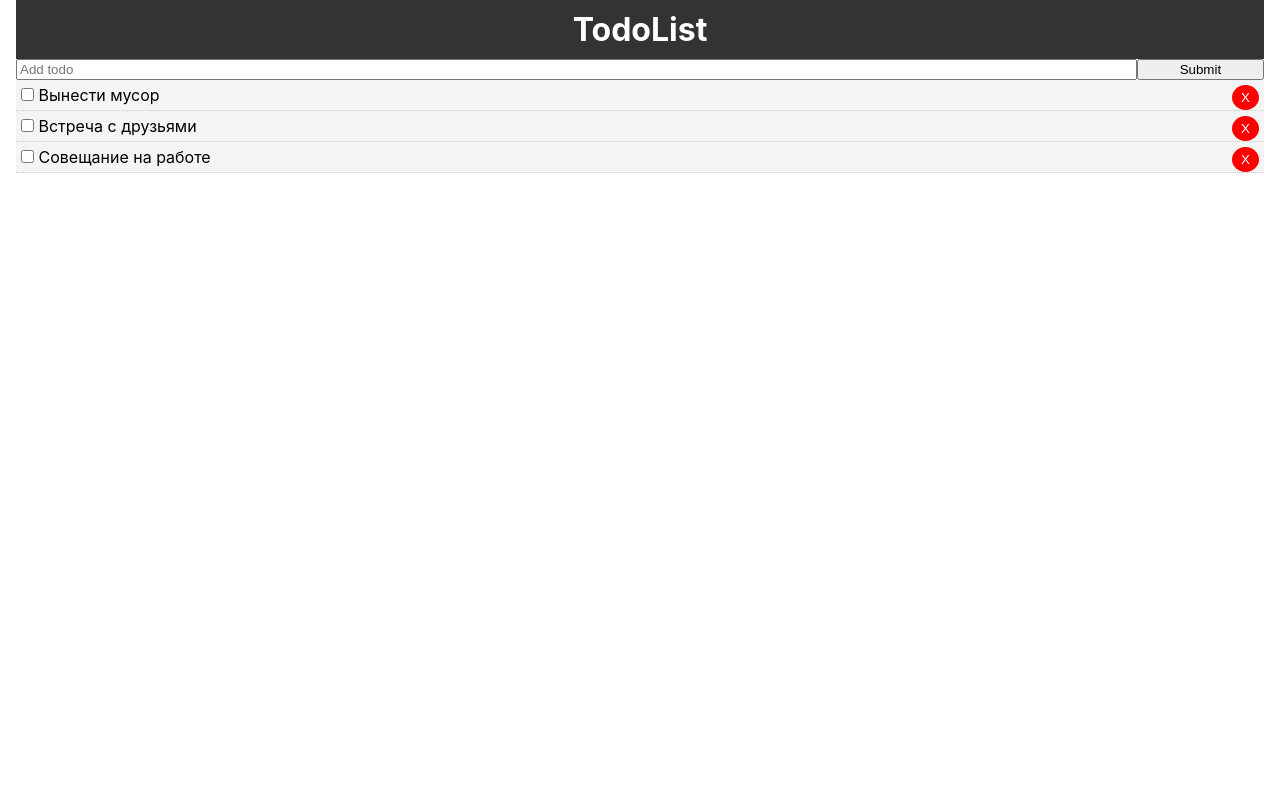
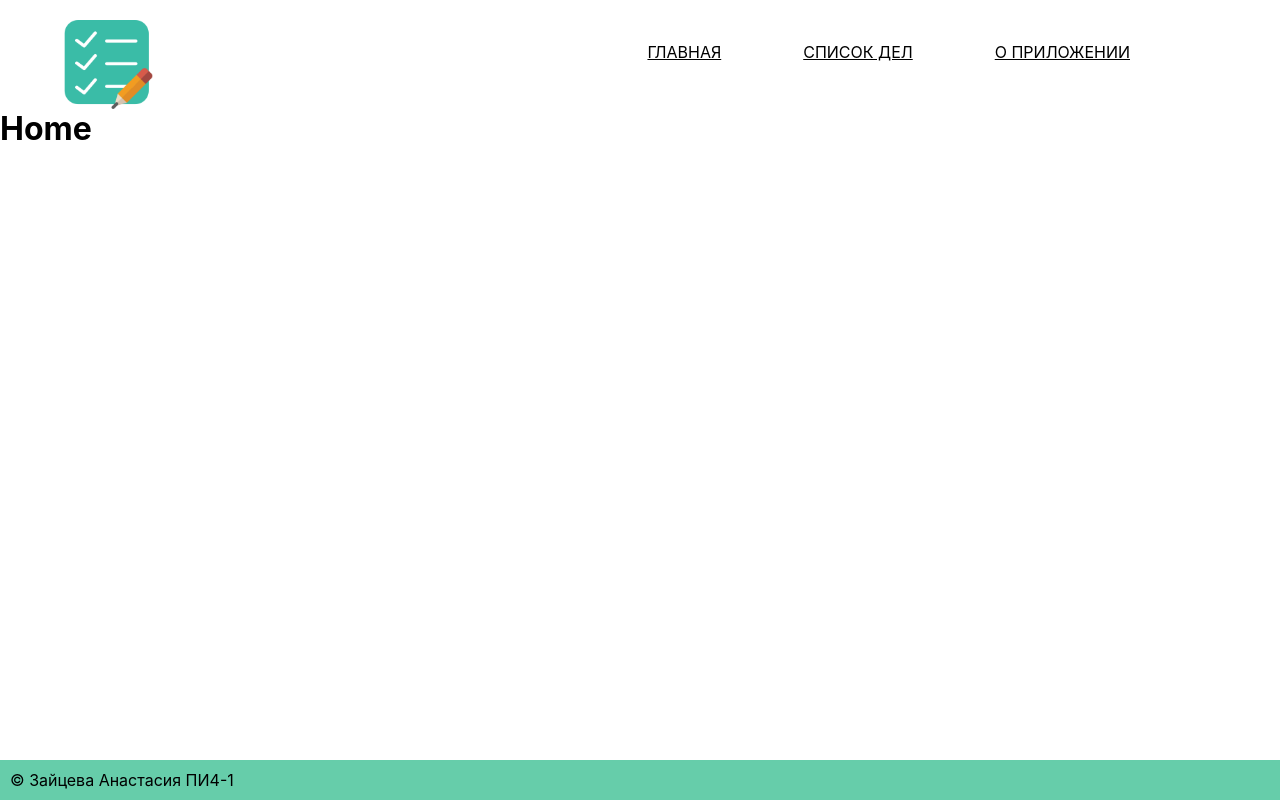
Before and after one commit to koroteevmv/web_1_react, a React (Create React App) app: page / in a window 1280 px wide. Built offline with nearby package versions, Linux system fonts and the light colour scheme.

Commit message:
Добавление меню и подвала

```diff
--- a/package.json
+++ b/package.json
@@ -5,6 +5,8 @@
   "dependencies": {
     "react": "^16.10.1",
     "react-dom": "^16.10.1",
+    "react-router": "5.1.2",
+    "react-router-dom": "5.1.2",
     "react-scripts": "3.1.2"
   },
   "scripts": {
--- /dev/null
+++ b/src/About.js
@@ -0,0 +1,9 @@
+import React from 'react';
+
+export default class About extends React.Component {
+	render(){
+		return (
+    <h1>About</h1>
+	);
+	}
+}
--- a/src/App.css
+++ b/src/App.css
@@ -41,3 +41,52 @@
 .btn:hover {
   background: #666666;
 }
+
+/* ПОДВАЛ */
+.footer {
+  position: fixed; /* Фиксированное положение */
+  left: 0;
+  bottom: 0; /* Левый нижний угол */
+  background: #66cdaa; /* Цвет фона подвал (футера) */
+  padding: 10px; /* Поля внутри блока */
+  color: #000; /* Цвет текста футера */
+  width: 100%; /* Ширина слоя */
+}
+.Header {
+  width: 90%;
+  margin: 0 auto;
+  display: flex;
+  justify-content: space-between;
+}
+
+.Header a {
+  font-size: 16px;
+  padding: 20px 6px;
+  margin-right: 60px;
+  color: #000;
+}
+
+.Header a:hover {
+  background: #66cdaa;
+}
+.menu-ul {
+  padding: 22px 0;
+  list-style-type: none;
+  margin-top: 20px;
+  float: right;
+  margin-right: 20px;
+}
+
+.menu-ul li {
+  display: inline-block;
+  margin-left: 10px;
+}
+
+li {
+  list-style: none;
+  display: flex;
+}
+.logo {
+  height: 89px;
+  margin-top: 20px;
+}
--- a/src/App.js
+++ b/src/App.js
@@ -1,62 +1,25 @@
 import React from "react";
 import "./App.css";
-import Todos from "./components/Todos";
+import Footer from "./components/layout/footer";
 import Header from "./components/layout/header";
-import AddTodo from "./components/addTodo";
+import About from "./About";
+import List from "./List";
+import Home from "./Home";
+import { BrowserRouter as Router, Route, Link } from "react-router-dom";
 
-class App extends React.Component {
-  state = {
-    todos: [
-      {
-        id: 1,
-        title: "Вынести мусор",
-        completed: false
-      },
-      {
-        id: 2,
-        title: "Встреча с друзьями",
-        completed: false
-      },
-      {
-        id: 3,
-        title: "Совещание на работе",
-        completed: false
-      }
-    ]
-  };
-  // Toggle complete
-  markComplete = id => {
-    this.setState({
-      todos: this.state.todos.map(todo => {
-        if (todo.id === id) {
-          todo.completed = !todo.completed;
-        }
-        return todo;
-      })
-    });
-  };
-
-  delTodo = id => {
-    this.setState({
-      todos: [...this.state.todos.filter(todo => todo.id != id)]
-    });
-  };
-
-  render() {
-    return (
-      <div className="App">
-        <div className="container">
-          <Header />
-          <AddTodo />
-          <Todos
-            todos={this.state.todos}
-            markComplete={this.markComplete}
-            delTodo={this.delTodo}
-          />
-        </div>
+function App() {
+  return (
+    <Router>
+      <div>
+        {" "}
+        <Header />
+        <Route exact path="/" component={Home} />
+        <Route path="/List" component={List} />
+        <Route path="/About" component={About} />
       </div>
-    );
-  }
+      <Footer />
+    </Router>
+  );
 }
 
 export default App;
--- /dev/null
+++ b/src/Home.js
@@ -0,0 +1,9 @@
+import React from 'react';
+
+export default class Home extends React.Component {
+	render(){
+		return (
+     <h1>Home</h1>
+	);
+	}
+}
--- /dev/null
+++ b/src/List.js
@@ -0,0 +1,60 @@
+import React from "react";
+import "./App.css";
+import Todos from "./components/Todos";
+import AddTodo from "./components/addTodo";
+
+class App extends React.Component {
+  state = {
+    todos: [
+      {
+        id: 1,
+        title: "Понять происходящее",
+        completed: false
+      },
+      {
+        id: 2,
+        title: 'Создать приложение "список дел"',
+        completed: false
+      },
+      {
+        id: 3,
+        title: "Сделать дополнительные задания",
+        completed: false
+      }
+    ]
+  };
+  // Toggle complete
+  markComplete = id => {
+    this.setState({
+      todos: this.state.todos.map(todo => {
+        if (todo.id === id) {
+          todo.completed = !todo.completed;
+        }
+        return todo;
+      })
+    });
+  };
+
+  delTodo = id => {
+    this.setState({
+      todos: [...this.state.todos.filter(todo => todo.id != id)]
+    });
+  };
+
+  render() {
+    return (
+      <div className="App">
+        <div className="container">
+          <AddTodo />
+          <Todos
+            todos={this.state.todos}
+            markComplete={this.markComplete}
+            delTodo={this.delTodo}
+          />
+        </div>
+      </div>
+    );
+  }
+}
+
+export default App;
--- a/src/components/TodoItem.js
+++ b/src/components/TodoItem.js
@@ -1,30 +1,35 @@
-import React from 'react';
-import PropTypes from 'prop-types'
+import React from "react";
+import PropTypes from "prop-types";
 
-class TodoItem extends React.Component{
+class TodoItem extends React.Component {
   getStyle = () => {
-        return{
-            background: '#f4f4f4',
-            padding: '5px',
-            borderBottom: '1px #ccc dotted',
-            textDecoration: this.props.todo.completed ? 'line-through' : 'none'
-        }
+    return {
+      background: "#f4f4f4",
+      padding: "5px",
+      marginLeft: "5%",
+      marginRight: "5%",
+      borderBottom: "1px #ccc dotted",
+      textDecoration: this.props.todo.completed ? "line-through" : "none"
+    };
   };
 
-    markComplete = (e) => {
-        console.log(this.props)
-    }
+  markComplete = e => {
+    console.log(this.props);
+  };
 
   render() {
-        const {id, title} = this.props.todo;
+    const { id, title } = this.props.todo;
     return (
       <div style={this.getStyle()}>
-                <p align='left'>
-                    <input type="checkbox"
-                           onChange={this.props.markComplete.bind(this, id)}/> {' '}
-                    { title }
-                    <button onClick={this.props.delTodo.bind(this, id)}
-                            style={btnStyle}>X</button>
+        <p align="left">
+          <input
+            type="checkbox"
+            onChange={this.props.markComplete.bind(this, id)}
+          />{" "}
+          {title}
+          <button onClick={this.props.delTodo.bind(this, id)} style={btnStyle}>
+            X
+          </button>
         </p>
       </div>
     );
@@ -32,18 +37,17 @@ class TodoItem extends React.Component{
 }
 
 const btnStyle = {
-    background: '#ff0000',
-    color: '#fff',
-    border: 'none',
-    padding: '5px 9px',
-    borderRadius:'50%',
-    cursor: 'pointer',
-    float:'right'
+  background: "#ff0000",
+  color: "#fff",
+  border: "none",
+  padding: "5px 9px",
+  borderRadius: "50%",
+  cursor: "pointer",
+  float: "right"
 };
 
 TodoItem.propTypes = {
   todo: PropTypes.object.isRequired
 };
 
-
 export default TodoItem;
--- /dev/null
+++ b/src/components/layout/footer.js
@@ -0,0 +1,9 @@
+import React from "react";
+
+class Info extends React.Component {
+  render() {
+    return <div class="footer">&copy; Зайцева Анастасия ПИ4-1</div>;
+  }
+}
+
+export default Info;
--- a/src/components/layout/header.js
+++ b/src/components/layout/header.js
@@ -1,18 +1,24 @@
-import React from 'react';
+import React from "react";
+import { Link } from "react-router-dom";
+import Logo from "./img/list.png";
 
-function Header() {
+export default class Header extends React.Component {
+  render() {
     return (
-        <header style={headerStyle}>
-            <h1>TodoList</h1>
-        </header>
-    )
+      <div className="Header">
+        <img className="logo" src={Logo} alt="Логотип" />
+        <ul className="menu-ul">
+          <li>
+            <Link to="/">ГЛАВНАЯ</Link>
+          </li>
+          <li>
+            <Link to="/List">СПИСОК ДЕЛ</Link>
+          </li>
+          <li>
+            <Link to="/About">О ПРИЛОЖЕНИИ</Link>
+          </li>
+        </ul>
+      </div>
+    );
+  }
 }
-
-const headerStyle = {
-    background: '#333',
-    color: '#fff',
-    textAlign: 'center',
-    padding: '10px',
-}
-
-export default Header;
```
Also changed, not shown: src/components/layout/header1.js (added, +18 -0 lines), src/components/layout/img/list.png (added). Lines whose indentation alone changed are shown as unchanged.
